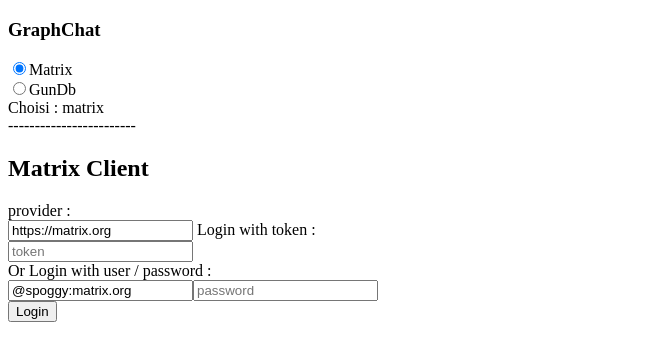
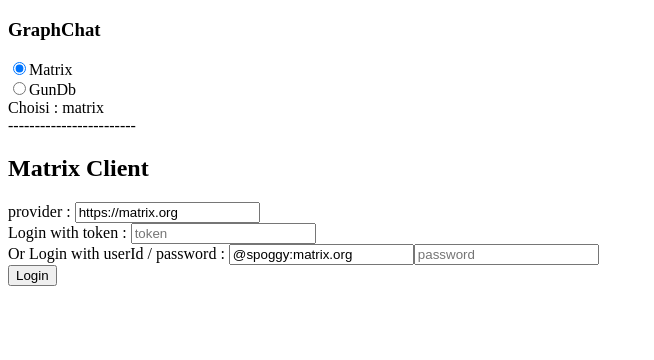
Before and after one commit to scenaristeur/graph-gun, a Vue app: page / in a window 1280 px wide. Shown: the top 360 px of the page, without its empty margins (0-654 px from the left). Built offline with nearby package versions, Linux system fonts and the light colour scheme.

Commit message:
get rooms

```diff
--- a/src/store/index.js
+++ b/src/store/index.js
@@ -10,7 +10,8 @@
     db : undefined,
     user : undefined,
     username: undefined,
-    room : ""
+    room : "",
+    matrixClient: null
   },
   getters: {
   },
--- a/src/views/MatrixLogin.vue
+++ b/src/views/MatrixLogin.vue
@@ -2,12 +2,12 @@
   <div>
     ------------------------
     <br><h2> Matrix Client</h2>
-    provider :<br>
-    <input v-model="provider" placeholder="provider, ex: https://matrix.org" />
-    Login with token :<br>
+    provider :
+    <input v-model="provider" placeholder="provider, ex: https://matrix.org" /><br>
+    Login with token :
     <input v-model="token" placeholder="token" type="password" />
     <br>
-    Or Login with user / password :<br>
+    Or Login with userId / password :
     <input v-model="userId" placeholder="userId" />
     <input v-model="password" placeholder="password" type="password" /><br>
     <button @click="login">Login</button>
@@ -20,7 +20,7 @@
     <div v-if="state=='PREPARED'">
       <input v-model="message2send" placeholder="message to Send" />
       <button @click="sendMessage" >Send to #test:matrix.org room </button>
-
+      roomList : {{roomList}}
     </div>
 
 
@@ -31,7 +31,9 @@
 </template>
 
 <script>
+//https://github.com/matrix-org/matrix-js-sdk/blob/master/examples/node/app.js
 //https://matrix.org/docs/guides/usage-of-the-matrix-js-sdk
+// voip https://github.com/matrix-org/matrix-js-sdk/blob/master/examples/voip/browserTest.js
 import sdk from 'matrix-js-sdk';
 
 export default {
@@ -47,7 +49,8 @@
       // prevState: null,
       // res: null,
       log: null,
-      message2send: ""
+      message2send: "",
+      roomList: {}
     }
   },
   methods: {
@@ -95,30 +98,34 @@
       });
     },
     onClientReady(){
-    //  let app = this
+       let app = this
       this.log = "client listening on events & room.timeline"
-      this.client.on("event", function(event){
-        console.log(event.getType());
-        console.log(event);
-      //  app.log = JSON.Stringify(event)
-      })
-
-      this.client.on("Room.timeline", function(event, room, toStartOfTimeline) {
-        console.log(event.event, room, toStartOfTimeline);
-        // let ev = {event: event, roorm: room, toStart: toStartOfTimeline}
-      //  app.log = JSON.stringify(ev)
-      });
+      // this.client.on("event", function(event){
+      //   console.log(event.getType());
+      //   console.log(event);
+      //   //this.$store.commit('newMatrixEvent', event)
+      //   //  app.log = JSON.Stringify(event)
+      // })
+      //
+      // this.client.on("Room.timeline", function(event, room, toStartOfTimeline) {
+      //   console.log(event.event, room, toStartOfTimeline);
+      //   // let ev = {event: event, roorm: room, toStart: toStartOfTimeline}
+      //   //  app.log = JSON.stringify(ev)
+      // });
 
       var rooms = this.client.getRooms();
+      console.log(rooms.length,rooms)
+      // this.rooms = rooms.map(r => ({id: r.roomId, name: r.name, members: r.getJoinedMembers()}))
       rooms.forEach(room => {
-        console.log(room.roomId);
+        console.log(room.roomId, room);
+        app.roomList[room.roomId] = {id: room.roomId, name: room.name/*, members: room.getJoinedMembers()*/}
         // var members = room.getJoinedMembers();
         // members.forEach(member => {
         //   console.log(member.name);
         // });
-        room.timeline.forEach(t => {
-          console.log(JSON.stringify(t.event.content, t));
-        });
+        // room.timeline.forEach(t => {
+        //   console.log(JSON.stringify(t.event.content, t));
+        // });
       });
 
     },
```
Also changed, not shown: 15 other files (tests, documents, lock files or other folders).
